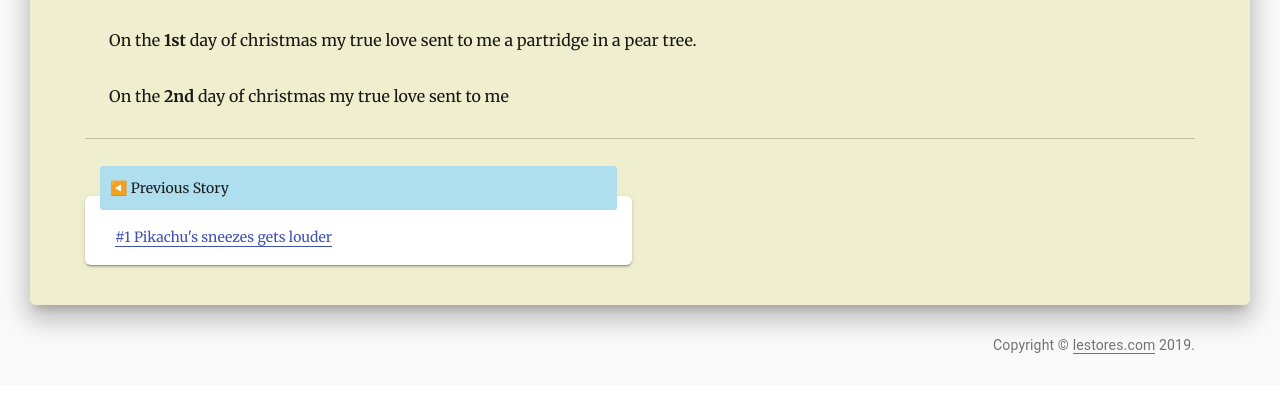
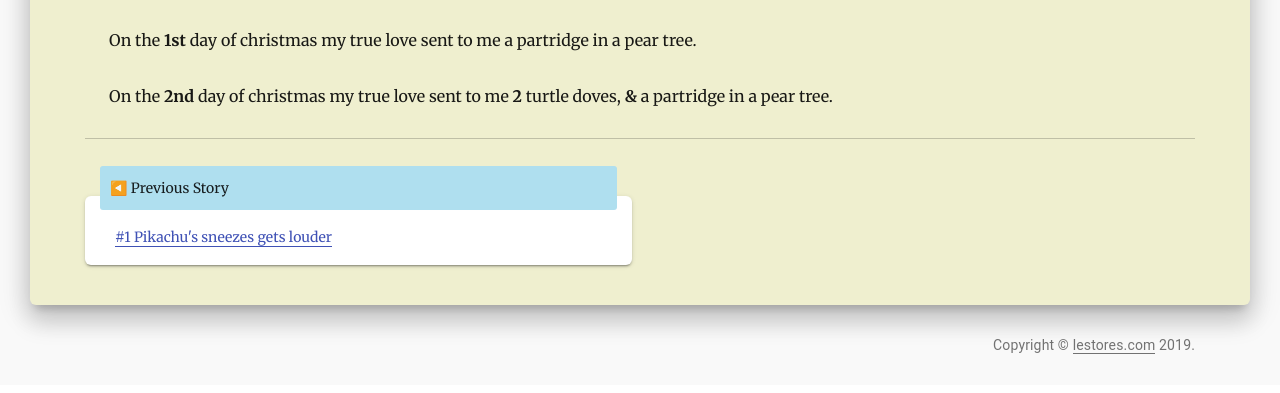
Before and after one commit to JasonWang258/kblog, a Gatsby site: page /blog/the-twelve-days-of-christmas/ in a window 1280 px wide. Shown: the part 307-700 px from the top of the page. Built offline with nearby package versions, Linux system fonts and the light colour scheme; Gatsby itself is replaced by a stand-in of ours; some packages are replaced by stand-ins of ours.

Commit message:
Update Blog “the-twelve-days-of-christmas”

```diff
--- a/content/blog/the-twelve-days-of-christmas.md
+++ b/content/blog/the-twelve-days-of-christmas.md
@@ -6,4 +6,4 @@ description: a christmas song
 ---
 On the **1st** day of christmas my true love sent to me a partridge in a pear tree.
 
-On the **2nd** day of christmas my true love sent to me
+On the **2nd** day of christmas my true love sent to me **2** turtle doves, **&** a partridge in a pear tree.
```
